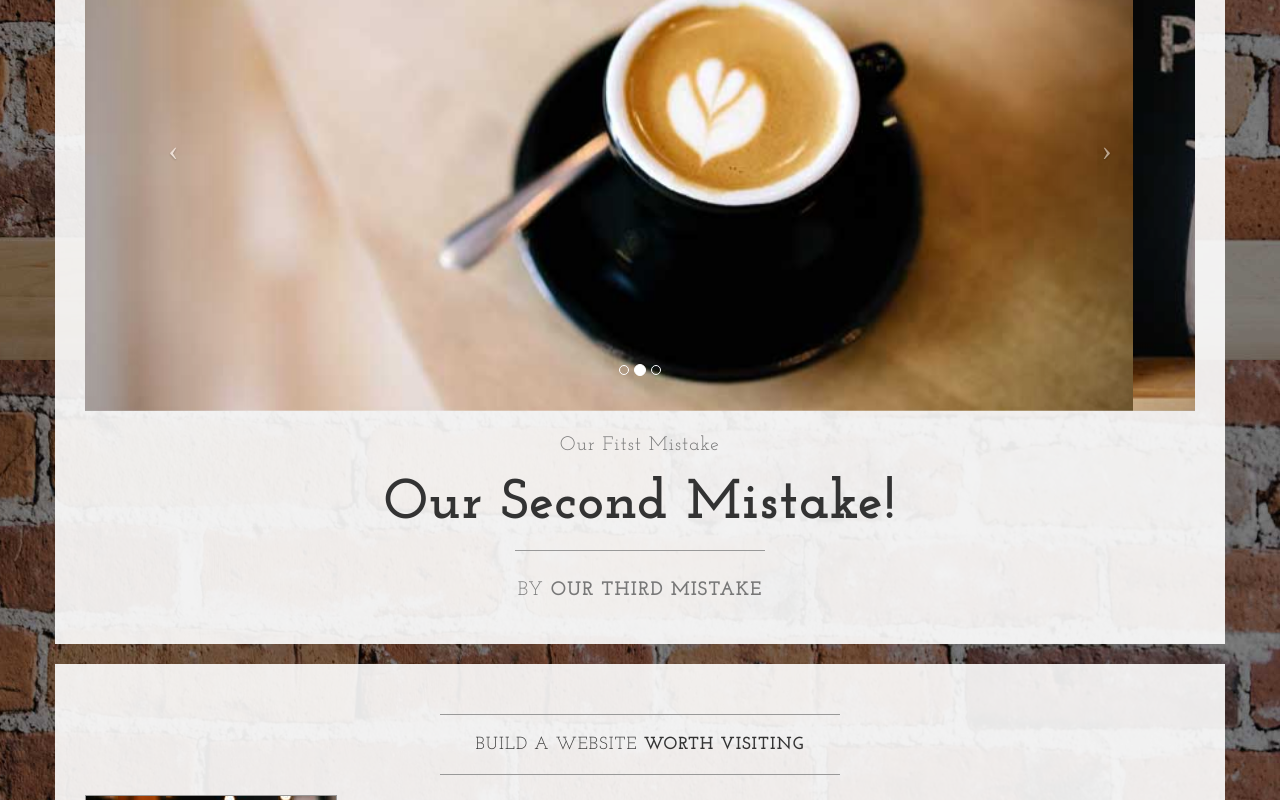
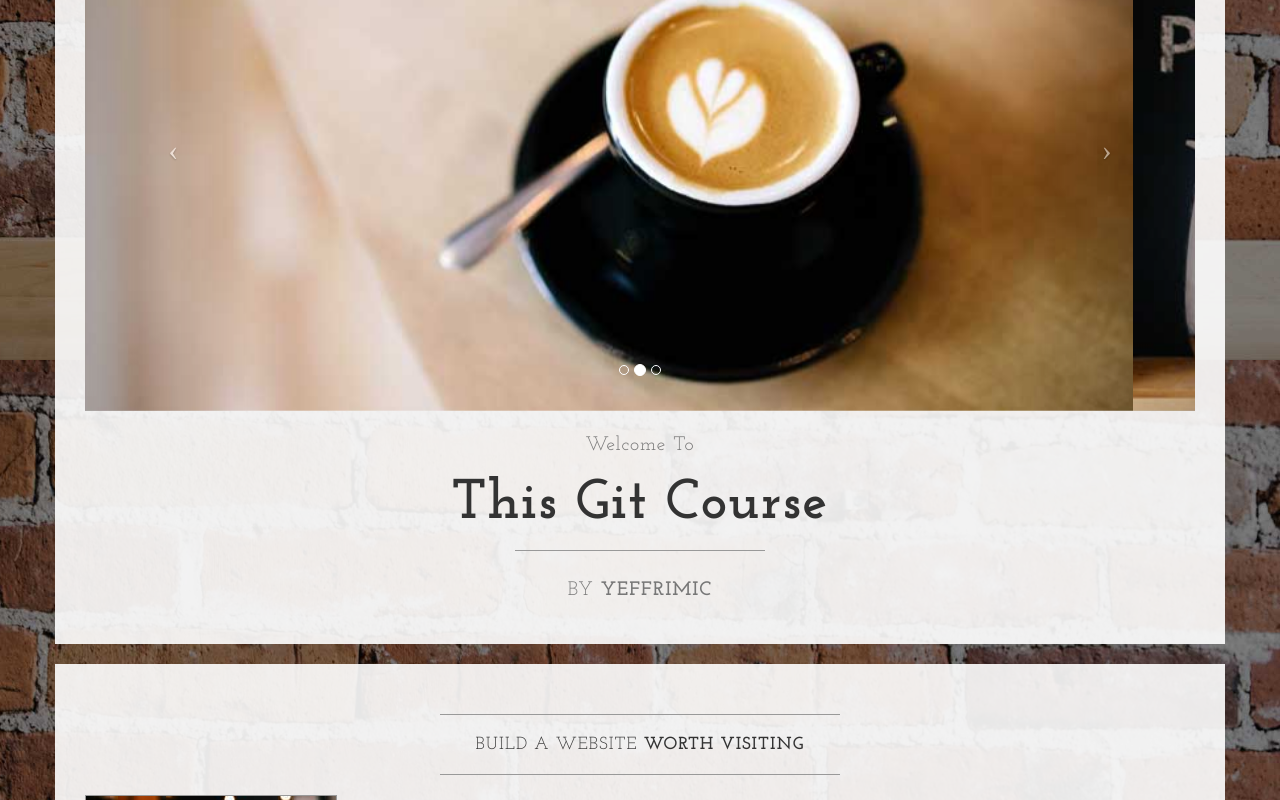
Before and after one commit to yeffrimic/gitcourse, a plain HTML site: page index.html in a window 1280 px wide. Shown: the part 440-1240 px from the top of the page. Drawn offline with nearby package versions, Linux system fonts and the light colour scheme.

Commit message:
Revert "commiting a thir mistake, we left the otrh two in place"
This reverts commit 74006c41d81f851e0880ed7c7e36dabc6eff8e31.

```diff
--- a/index.html
+++ b/index.html
@@ -106,13 +106,13 @@
                         </a>
                     </div>
                     <h2 class="brand-before">
-                        <small>our fitst mistake</small>
+                        <small>Welcome to</small>
                     </h2>
-                    <h1 class="brand-name">Our second mistake!</h1>
+                    <h1 class="brand-name">this git course</h1>
                     <hr class="tagline-divider">
                     <h2>
                         <small>By
-                            <strong>our third Mistake</strong>
+                            <strong>yeffrimic</strong>
                         </small>
                     </h2>
                 </div>
```
